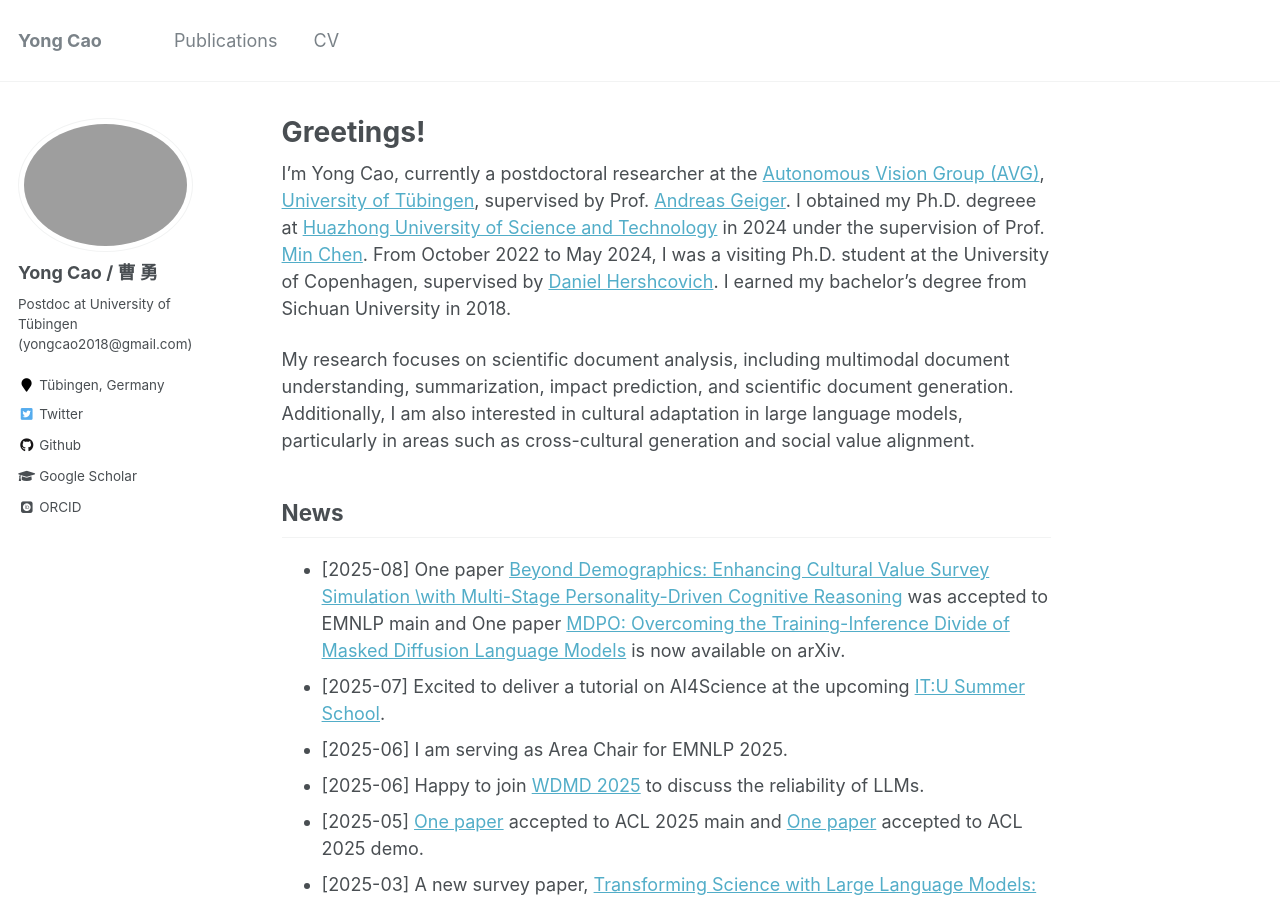
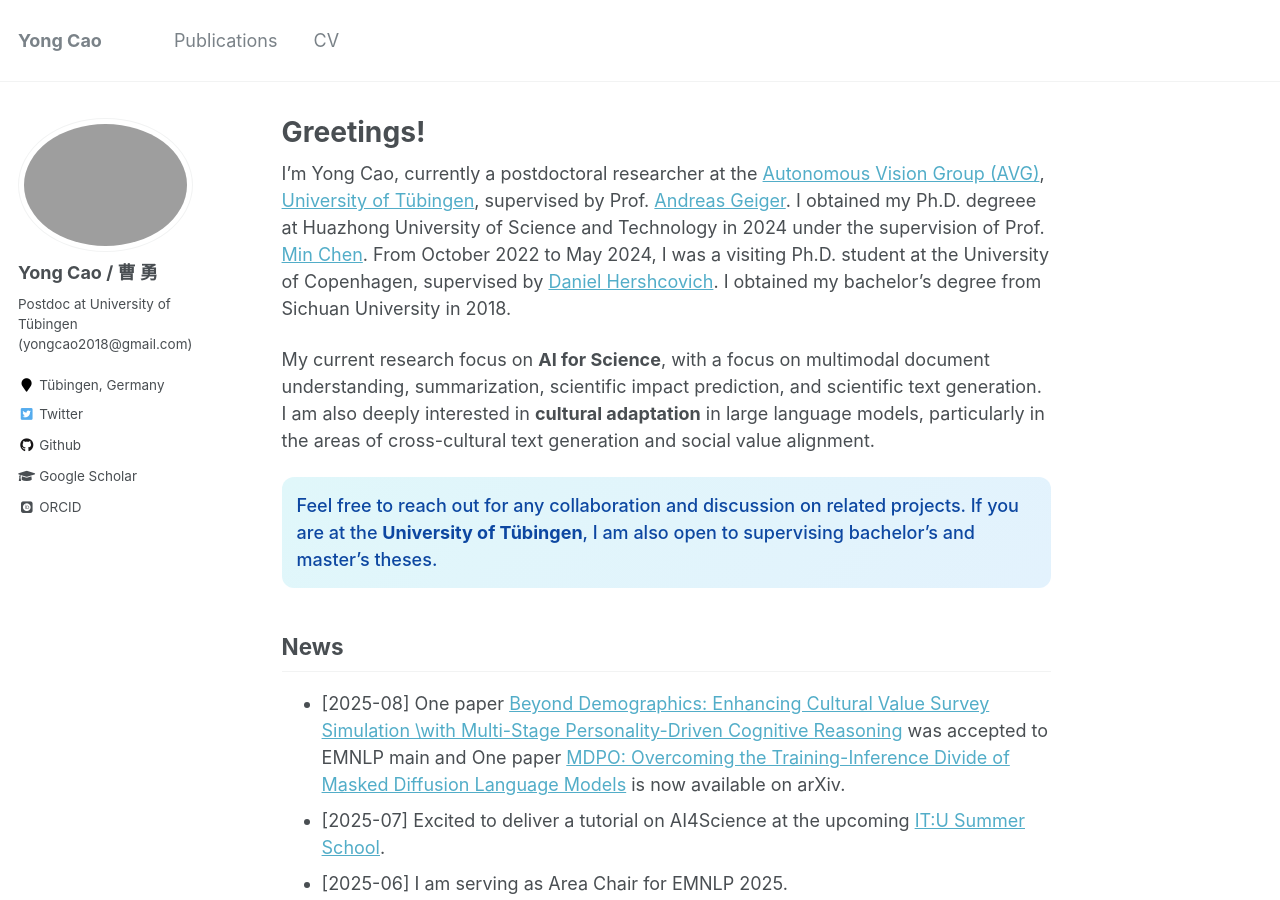
Before and after one commit to yongcaoplus/yongcaoplus.github.io, a Jekyll site: the page built from _pages/about.md, in a window 1280 px wide and 900 px high. Built offline with Jekyll 4.4.1, drawn with Linux system fonts in a browser that asks for light colours; some web fonts are replaced.

Commit message:
update EMNLP 2025

```diff
--- a/_pages/about.md
+++ b/_pages/about.md
@@ -7,9 +7,14 @@ redirect_from:
   - /about/
   - /about.html
 ---
-I'm Yong Cao, currently a postdoctoral researcher at the [Autonomous Vision Group (AVG)](https://uni-tuebingen.de/en/fakultaeten/mathematisch-naturwissenschaftliche-fakultaet/fachbereiche/informatik/lehrstuehle/autonomous-vision/home/), [University of Tübingen](https://uni-tuebingen.de/en/), supervised by Prof. [Andreas Geiger](https://www.cvlibs.net/). I obtained my Ph.D. degreee at [Huazhong University of Science and Technology](https://www.hust.edu.cn/) in 2024 under the supervision of Prof. [Min Chen](https://people.ece.ubc.ca/~minchen/). From October 2022 to May 2024, I was a visiting Ph.D. student at the University of Copenhagen, supervised by [Daniel Hershcovich](https://danielhers.github.io/). I earned my bachelor’s degree from Sichuan University in 2018.
+I'm Yong Cao, currently a postdoctoral researcher at the [Autonomous Vision Group (AVG)](https://uni-tuebingen.de/en/fakultaeten/mathematisch-naturwissenschaftliche-fakultaet/fachbereiche/informatik/lehrstuehle/autonomous-vision/home/), [University of Tübingen](https://uni-tuebingen.de/en/), supervised by Prof. [Andreas Geiger](https://www.cvlibs.net/). I obtained my Ph.D. degreee at Huazhong University of Science and Technology in 2024 under the supervision of Prof. [Min Chen](https://people.ece.ubc.ca/~minchen/). From October 2022 to May 2024, I was a visiting Ph.D. student at the University of Copenhagen, supervised by [Daniel Hershcovich](https://danielhers.github.io/). I obtained my bachelor’s degree from Sichuan University in 2018.
 
-My research focuses on scientific document analysis, including multimodal document understanding, summarization, impact prediction, and scientific document generation. Additionally, I am also interested in cultural adaptation in large language models, particularly in areas such as cross-cultural generation and social value alignment.
+My current research focus on <b>AI for Science</b>, with a focus on multimodal document understanding, summarization, scientific impact prediction, and scientific text generation. I am also deeply interested in <b>cultural adaptation</b> in large language models, particularly in the areas of cross-cultural text generation and social value alignment.
+
+<div style="margin-top:15px; padding:15px; background: linear-gradient(135deg, #e0f7fa, #e3f2fd); color:#0d47a1; border-radius:12px; font-weight:500;">
+  Feel free to reach out for any collaboration and discussion on related projects.
+  If you are at the <b>University of Tübingen</b>, I am also open to supervising bachelor’s and master’s theses.
+</div>
 
 News
 ------
```
Also changed, not shown: _publications/publication.md (+5 -0 lines).
